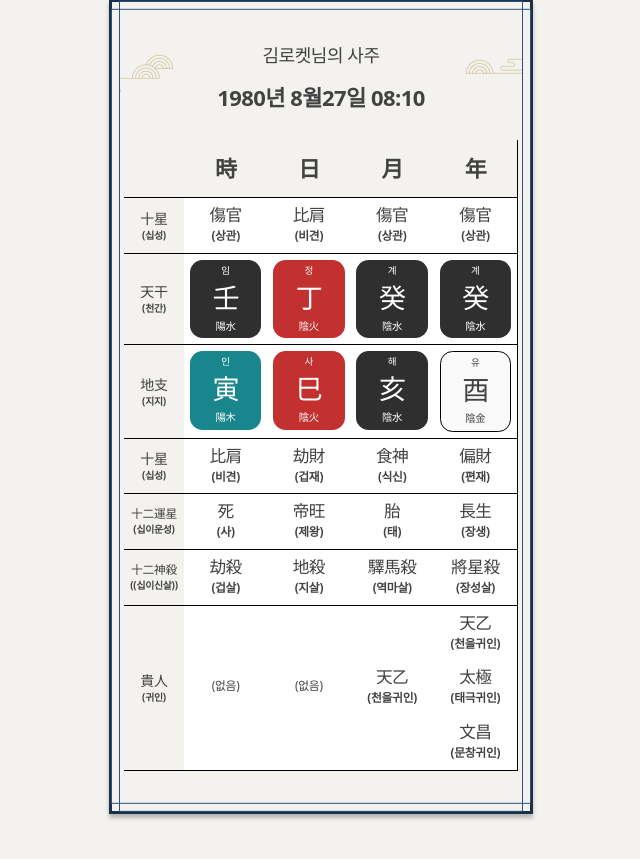
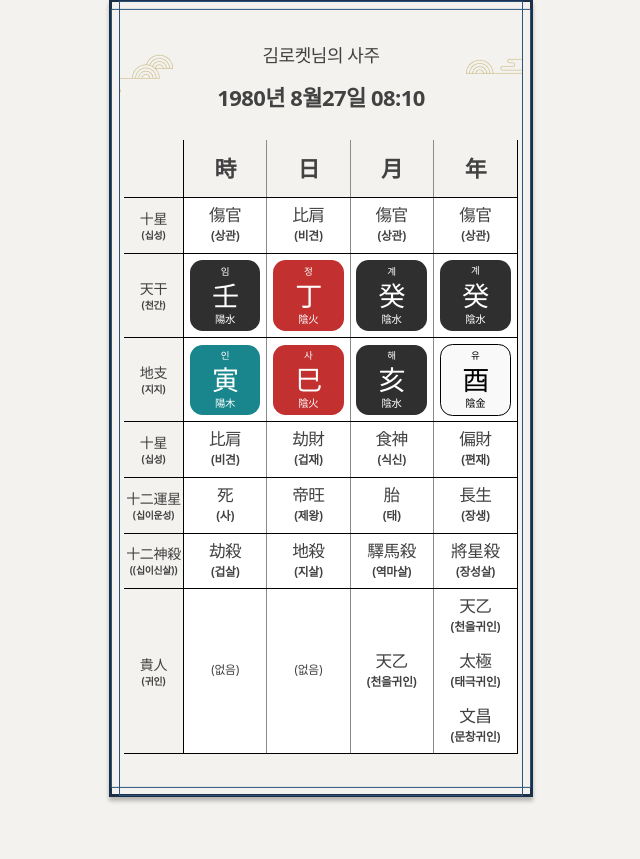
Before and after one commit to TheKany/banana, a Next.js app: page / in a window 1280 px wide. Shown: the part 1802-2661 px from the top of the page, without its empty margins (319-959 px from the left). Built offline with nearby package versions, Linux system fonts and the light colour scheme.

Commit message:
컴포넌트 구조 변경

```diff
--- a/src/components/_common/_Text.tsx
+++ b/src/components/_common/_Text.tsx
@@ -11,7 +11,7 @@ const Text = ({ children, className, fz }: Props) => {
     <span
       className={`text-center tracking-tight ${className ?? ""}`}
       style={{
-        fontSize: `clamp(${fz - 1}px, ${(fz / 375) * 100}vw, ${fz + 2}px)`,
+        fontSize: `clamp(${fz - 5}px, ${(fz / 375) * 100}vw, ${fz + 2}px)`,
       }}
     >
       {children}
--- /dev/null
+++ b/src/components/sajuTable/CellType.tsx
@@ -0,0 +1,103 @@
+import React from "react";
+import Text from "../_common/_Text";
+
+type Title = {
+  type: "title";
+  word: string;
+  wordFz: number;
+  mean: string;
+  meanFz: number;
+  className?: string;
+};
+
+type Normal = {
+  type: "normal";
+  word: string;
+  wordFz: number;
+  mean: string;
+  meanFz: number;
+  className?: string;
+};
+
+type Symbol = {
+  type: "symbol";
+  korean: string;
+  chinese: string;
+  wordAttr: string;
+  className?: string;
+};
+
+type CellProps = Title | Normal | Symbol;
+
+const symbolBg = (attr: string) => {
+  if (attr.includes("木")) return "bg-[#18868C] text-white";
+  if (attr.includes("火")) return "bg-[#C23030] text-white";
+  if (attr.includes("水")) return "bg-[#2F2F2F] text-white";
+  if (attr.includes("金") || attr.includes("金"))
+    return "bg-[#F9F9F9] text-black border border-black";
+  return "bg-white text-black";
+};
+
+const Cell = (props: CellProps) => {
+  switch (props.type) {
+    case "title": {
+      const { word, wordFz, mean, meanFz, className } = props;
+      return (
+        <div
+          className={`flex flex-col justify-center py-1 border-r border-black ${
+            className ?? ""
+          }`}
+        >
+          <Text fz={wordFz}>{word}</Text>
+          <Text fz={meanFz} className="font-bold">
+            ({mean})
+          </Text>
+        </div>
+      );
+    }
+
+    case "normal": {
+      const { word, wordFz, mean, meanFz, className } = props;
+      const empty = word === "" && mean === "";
+      return (
+        <div
+          className={`flex flex-col items-center justify-center bg-white pt-1 pb-2 ${
+            className ?? ""
+          }`}
+        >
+          {!empty && word !== "" && <Text fz={wordFz}>{word}</Text>}
+          {!empty && mean !== "" && (
+            <Text fz={meanFz} className="font-bold">
+              ({mean})
+            </Text>
+          )}
+          {empty && <Text fz={9.78}>(없음)</Text>}
+        </div>
+      );
+    }
+
+    case "symbol": {
+      const { korean, chinese, wordAttr, className } = props;
+      const colorClass = symbolBg(wordAttr);
+      return (
+        <div className={`bg-white p-[5.87px] ${className ?? ""}`}>
+          <div
+            className={`w-full aspect-square h-auto self-start grid place-items-center rounded-[12.55px] p-1 ${colorClass}`}
+          >
+            <Text fz={7.6} className="leading-none">
+              {korean}
+            </Text>
+            <Text fz={25.11} className="leading-none">
+              {chinese}
+            </Text>
+            <Text fz={8.37} className="leading-none">
+              {wordAttr}
+            </Text>
+          </div>
+        </div>
+      );
+    }
+  }
+};
+
+export default Cell;
--- a/src/components/sajuTable/ResultContainer.tsx
+++ b/src/components/sajuTable/ResultContainer.tsx
@@ -1,27 +1,96 @@
 import React from "react";
 import Text from "../_common/_Text";
-import RowData from "./RowData";
-import RowTitle from "./RowTitle";
-import RowSymbolData from "./RowSymbolData";
 import Image from "next/image";
+import TableRow from "./TableRow";
+import Cell from "./CellType";
 
 const ResultContainer = () => {
-  const data = {
-    name: "김로켓",
-    birth: "1980년 8월27일 08:10",
-    row1: [
-      ["十星", "십성"],
-      ["比肩", "비견"],
-      ["傷官", "상관"],
-      ["傷官", "상관"],
+  const sajuData = {
+    rows: [
+      {
+        id: "십성-1",
+        title: { word: "十星", mean: "십성" },
+        result: [
+          [{ type: "text", word: "傷官", mean: "상관" }],
+          [{ type: "text", word: "比肩", mean: "비견" }],
+          [{ type: "text", word: "傷官", mean: "상관" }],
+          [{ type: "text", word: "傷官", mean: "상관" }],
+        ],
+      },
+      {
+        id: "천간",
+        title: { word: "天干", mean: "천간" },
+        result: [
+          [{ type: "symbol", korean: "임", chinese: "壬", wordAttr: "陽水" }],
+          [{ type: "symbol", korean: "정", chinese: "丁", wordAttr: "陰火" }],
+          [{ type: "symbol", korean: "계", chinese: "癸", wordAttr: "陰水" }],
+          [{ type: "symbol", korean: "계", chinese: "癸", wordAttr: "陰水" }],
+        ],
+      },
+      {
+        id: "지지",
+        title: { word: "地支", mean: "지지" },
+        result: [
+          [{ type: "symbol", korean: "인", chinese: "寅", wordAttr: "陽木" }],
+          [{ type: "symbol", korean: "사", chinese: "巳", wordAttr: "陰火" }],
+          [{ type: "symbol", korean: "해", chinese: "亥", wordAttr: "陰水" }],
+          [{ type: "symbol", korean: "유", chinese: "酉", wordAttr: "陰金" }],
+        ],
+      },
+      {
+        id: "십성-2",
+        title: { word: "十星", mean: "십성" },
+        result: [
+          [{ type: "text", word: "比肩", mean: "비견" }],
+          [{ type: "text", word: "劫財", mean: "겁재" }],
+          [{ type: "text", word: "食神", mean: "식신" }],
+          [{ type: "text", word: "偏財", mean: "편재" }],
+        ],
+      },
+      {
+        id: "십이운성",
+        title: { word: "十二運星", mean: "십이운성" },
+        result: [
+          [{ type: "text", word: "死", mean: "사" }],
+          [{ type: "text", word: "帝旺", mean: "제왕" }],
+          [{ type: "text", word: "胎", mean: "태" }],
+          [{ type: "text", word: "長生", mean: "장생" }],
+        ],
+      },
+      {
+        id: "십이신살",
+        title: { word: "十二神殺", mean: "(십이신살)" },
+        result: [
+          [{ type: "text", word: "劫殺", mean: "겁살" }],
+          [{ type: "text", word: "地殺", mean: "지살" }],
+          [{ type: "text", word: "驛馬殺", mean: "역마살" }],
+          [{ type: "text", word: "將星殺", mean: "장성살" }],
+        ],
+      },
+      {
+        id: "귀인",
+        title: { word: "貴人", mean: "귀인" },
+        result: [
+          [{ type: "text", word: "", mean: "" }],
+          [{ type: "text", word: "", mean: "" }],
+          [{ type: "text", word: "天乙", mean: "천을귀인" }],
+          [
+            { type: "text", word: "天乙", mean: "천을귀인" },
+            { type: "text", word: "太極", mean: "태극귀인" },
+            { type: "text", word: "文昌", mean: "문창귀인" },
+          ],
+        ],
+      },
     ],
   };
 
   return (
     <section className="relative border-[3px] border-[#1B2F49] mx-[12px] base-shadow">
-      {/* 장식 */}
-
-      <div className="position-center outline outline-[#2B557E] w-full h-[calc(100%-16px)]">
+      {/* 장식 읽히지 않도록 */}
+      <div
+        className="position-center pointer-events-none outline outline-[#2B557E] w-full h-[calc(100%-16px)]"
+        aria-hidden="true"
+      >
         <Image
           src={"/img/left-cloud.png"}
           alt="왼쪽 장식"
@@ -29,7 +98,6 @@ const ResultContainer = () => {
           height={0}
           sizes="100vw"
           className="absolute left-[8px] top-[45px] w-[56px] aspect-[56/38]"
-          priority
         />
         <Image
           src={"/img/right-cloud.png"}
@@ -38,12 +106,12 @@ const ResultContainer = () => {
           height={0}
           sizes="100vw"
           className="absolute right-[8px] top-[26px] w-[56px] aspect-[56/38]"
-          priority
         />
       </div>
-
-      {/* 장식 */}
-      <div className="position-center outline outline-[#2B557E] w-[calc(100%-16px)] h-full py-10"></div>
+      <div
+        className="position-center pointer-events-none outline outline-[#2B557E] w-[calc(100%-16px)] h-full py-10"
+        aria-hidden="true"
+      />
 
       <div className="my-10">
         {/* 사용자 정보 */}
@@ -53,17 +121,20 @@ const ResultContainer = () => {
             1980년 8월27일 08:10
           </Text>
         </div>
+
         {/* 사용자 사주 정보 */}
         <div className="mx-3 border-r border-b border-r-black border-b-black">
           {/* 헤더 */}
           <div className="grid grid-cols-[60px_repeat(4,1fr)]">
-            <div></div>
+            <div className="border-r border-black"></div>
+
+            <div className="col-span-4 grid grid-cols-4 divide-x divide-[#8A8A8A]">
               <Text fz={20} className="font-bold py-3">
                 時
-            </Text>
+              </Text>{" "}
               <Text fz={20} className="font-bold py-3">
                 日
-            </Text>
+              </Text>{" "}
               <Text fz={20} className="font-bold py-3">
                 月
               </Text>
@@ -71,114 +142,46 @@ const ResultContainer = () => {
                 年
               </Text>
             </div>
-          <div>
-            {/* row1: 십성 */}
-            <div className="grid grid-cols-[60px_repeat(4,1fr)] border-t border-t-black">
-              <RowTitle word="十星" wordFz={12} mean="십성" meanFz={7.82} />
-              <RowData word="傷官" wordFz={14.67} mean="상관" meanFz={9.78} />
-              <RowData word="比肩" wordFz={14.67} mean="비견" meanFz={9.78} />
-              <RowData word="傷官" wordFz={14.67} mean="상관" meanFz={9.78} />
-              <RowData word="傷官" wordFz={14.67} mean="상관" meanFz={9.78} />
           </div>
 
-            {/* row2: 천간 */}
-            <div className="grid grid-cols-[60px_repeat(4,1fr)] border-t border-t-black">
-              <RowTitle word="天干" wordFz={12} mean="천간" meanFz={7.82} />
-              <RowSymbolData korean="임" chinese="壬" wordAttr="陽水" />
-              <RowSymbolData korean="정" chinese="丁" wordAttr="陰火" />
-              <RowSymbolData korean="계" chinese="癸" wordAttr="陰水" />
-              <RowSymbolData korean="계" chinese="癸" wordAttr="陰水" />
-            </div>
-
-            {/* row3: 지지 */}
-            <div className="grid grid-cols-[60px_repeat(4,1fr)] border-t border-t-black">
-              <RowTitle word="地支" wordFz={12} mean="지지" meanFz={7.82} />
-              <RowSymbolData korean="인" chinese="寅" wordAttr="陽木" />
-              <RowSymbolData korean="사" chinese="巳" wordAttr="陰火" />
-              <RowSymbolData korean="해" chinese="亥" wordAttr="陰水" />
-              <RowSymbolData korean="유" chinese="酉" wordAttr="陰金" />
-            </div>
-
-            {/* row4: 십성 */}
-            <div className="grid grid-cols-[60px_repeat(4,1fr)] border-t border-t-black">
-              <RowTitle word="十星" wordFz={12} mean="십성" meanFz={7.82} />
-              <RowData word="比肩" wordFz={14.67} mean="비견" meanFz={9.78} />
-              <RowData word="劫財" wordFz={14.67} mean="겁재" meanFz={9.78} />
-              <RowData word="食神" wordFz={14.67} mean="식신" meanFz={9.78} />
-              <RowData word="偏財" wordFz={14.67} mean="편재" meanFz={9.78} />
-            </div>
-
-            {/* row5: 십이운성 */}
-            <div className="grid grid-cols-[60px_repeat(4,1fr)] border-t border-t-black">
-              <RowTitle
-                word="十二運星"
-                wordFz={9.78}
-                mean="십이운성"
+          <>
+            {sajuData.rows.map((row) => (
+              <TableRow key={row.id}>
+                <Cell
+                  type="title"
+                  word={row.title.word}
+                  wordFz={12}
+                  mean={row.title.mean}
                   meanFz={7.82}
                 />
-              <RowData word="死" wordFz={14.67} mean="사" meanFz={9.78} />
-              <RowData word="帝旺" wordFz={14.67} mean="제왕" meanFz={9.78} />
-              <RowData word="胎" wordFz={14.67} mean="태" meanFz={9.78} />
-              <RowData word="長生" wordFz={14.67} mean="장생" meanFz={9.78} />
-            </div>
 
-            {/* row6: 십이신살 */}
-            <div className="grid grid-cols-[60px_repeat(4,1fr)] border-t border-t-black">
-              <RowTitle
-                word="十二神殺"
-                wordFz={9.78}
-                mean="(십이신살)"
-                meanFz={7.82}
-              />
-              <RowData word="劫殺" wordFz={14.67} mean="겁살" meanFz={9.78} />
-              <RowData word="地殺" wordFz={14.67} mean="지살" meanFz={9.78} />
-              <RowData
-                word="驛馬殺"
+                {row.result.map((cell, idx) => (
+                  <div key={idx} className="bg-white flex-col-center">
+                    {cell.map((item, i) =>
+                      "word" in item ? (
+                        <Cell
+                          key={i}
+                          type="normal"
+                          word={item.word}
                           wordFz={14.67}
-                mean="역마살"
+                          mean={item.mean}
                           meanFz={9.78}
                         />
-              <RowData
-                word="將星殺"
-                wordFz={14.67}
-                mean="장성살"
-                meanFz={9.78}
+                      ) : (
+                        <Cell
+                          key={i}
+                          type="symbol"
+                          korean={item.korean}
+                          chinese={item.chinese}
+                          wordAttr={item.wordAttr}
                         />
+                      )
+                    )}
                   </div>
-
-            {/* row7: 귀인 */}
-            <div className="grid grid-cols-[60px_repeat(4,1fr)] border-t border-t-black">
-              <RowTitle word="貴人" wordFz={12} mean="귀인" meanFz={7.82} />
-              <RowData word="" wordFz={0} mean="" meanFz={0} />
-              <RowData word="" wordFz={0} mean="" meanFz={0} />
-              <RowData
-                word="天乙"
-                wordFz={14.67}
-                mean="천을귀인"
-                meanFz={9.78}
-              />
-              <div>
-                <RowData
-                  word="天乙"
-                  wordFz={14.67}
-                  mean="천을귀인"
-                  meanFz={9.78}
-                />
-                <RowData
-                  word="太極"
-                  wordFz={14.67}
-                  mean="태극귀인"
-                  meanFz={9.78}
-                />
-                <RowData
-                  word="文昌"
-                  wordFz={14.67}
-                  mean="문창귀인"
-                  meanFz={9.78}
-                />
-              </div>
-            </div>
-          </div>
+                ))}
+              </TableRow>
+            ))}
+          </>
         </div>
       </div>
     </section>
--- a/src/components/sajuTable/RowData.tsx
+++ /dev/null
@@ -1,26 +0,0 @@
-import React from "react";
-import Text from "../_common/_Text";
-
-type Props = {
-  word: string;
-  wordFz: number;
-  mean: string;
-  meanFz: number;
-};
-
-const RowData = ({ word, wordFz, mean, meanFz }: Props) => {
-  return (
-    <div className="flex flex-col justify-center align-middle bg-white pt-1 pb-2">
-      {word !== "" ? <Text fz={wordFz}>{word}</Text> : null}
-      {mean !== "" ? (
-        <Text fz={meanFz} className="font-bold">
-          ({mean})
-        </Text>
-      ) : null}
-
-      {word === "" && mean == "" ? <Text fz={9.78}>(없음)</Text> : null}
-    </div>
-  );
-};
-
-export default RowData;
--- a/src/components/sajuTable/RowSymbolData.tsx
+++ /dev/null
@@ -1,98 +0,0 @@
-import React from "react";
-import Text from "../_common/_Text";
-
-type Props = {
-  korean: string;
-  chinese: string;
-  wordAttr: string;
-};
-
-const RowSymbolData = ({ korean, chinese, wordAttr }: Props) => {
-  switch (true) {
-    case wordAttr.includes("木"):
-      return (
-        <div className=" bg-white p-[5.87px]">
-          <div
-            className={`flex-center rounded-[12.55px] aspect-square p-1 bg-[#18868C]`}
-          >
-            <Text fz={7.6} className=" text-white">
-              {korean}
-            </Text>
-            <Text fz={25.11} className=" text-white">
-              {chinese}
-            </Text>
-            <Text fz={8.37} className=" text-white">
-              {wordAttr}
-            </Text>
-          </div>
-        </div>
-      );
-
-    case wordAttr.includes("火"):
-      return (
-        <div className=" bg-white p-[5.87px]">
-          <div
-            className={`flex-center rounded-[12.55px] aspect-square p-1 bg-[#C23030]`}
-          >
-            <Text fz={7.6} className=" text-white">
-              {korean}
-            </Text>
-            <Text fz={25.11} className=" text-white">
-              {chinese}
-            </Text>
-            <Text fz={8.37} className=" text-white">
-              {wordAttr}
-            </Text>
-          </div>
-        </div>
-      );
-
-    case wordAttr.includes("水"):
-      return (
-        <div className=" bg-white p-[5.87px]">
-          <div
-            className={`flex-center rounded-[12.55px] aspect-square p-1 bg-[#2F2F2F]`}
-          >
-            <Text fz={7.6} className=" text-white">
-              {korean}
-            </Text>
-            <Text fz={25.11} className=" text-white">
-              {chinese}
-            </Text>
-            <Text fz={8.37} className=" text-white">
-              {wordAttr}
-            </Text>
-          </div>
-        </div>
-      );
-
-    case wordAttr.includes("金"):
-      return (
-        <div className=" bg-white p-[5.87px]">
-          <div
-            className={`flex-center rounded-[12.55px] aspect-square p-1 bg-[#F9F9F9] border border-black`}
-          >
-            <Text fz={7.6}>{korean}</Text>
-            <Text fz={25.11}>{chinese}</Text>
-            <Text fz={8.37}>{wordAttr}</Text>
-          </div>
-        </div>
-      );
-
-    default:
-      break;
-  }
-};
-
-export default RowSymbolData;
-
-/*
- 오행 색상 가이드
- 木 => #18868C
- 火 => #C23030
- 水 => #2F2F2F
- 金 => #F9F9F9
-
- // 의도된 사항인지 아닌지 모르겠지만,
- // 천간의 "계" 와 지지의 "해"의 attr은 같은데 배경색이 다름.
-*/
--- a/src/components/sajuTable/RowTitle.tsx
+++ /dev/null
@@ -1,22 +0,0 @@
-import React from "react";
-import Text from "../_common/_Text";
-
-type Props = {
-  word: string;
-  wordFz: number;
-  mean: string;
-  meanFz: number;
-};
-
-const RowTitle = ({ word, wordFz, mean, meanFz }: Props) => {
-  return (
-    <div className="flex flex-col justify-center align-middle py-1">
-      <Text fz={wordFz}>{word}</Text>
-      <Text fz={meanFz} className="font-bold">
-        ({mean})
-      </Text>
-    </div>
-  );
-};
-
-export default RowTitle;
--- /dev/null
+++ b/src/components/sajuTable/TableRow.tsx
@@ -0,0 +1,15 @@
+import React from "react";
+
+type Props = {
+  children: React.ReactNode;
+};
+
+const TableRow = ({ children }: Props) => {
+  return (
+    <div className="grid grid-cols-[60px_repeat(4,1fr)] border-t border-t-black divide-x divide-[#8A8A8A]">
+      {children}
+    </div>
+  );
+};
+
+export default TableRow;
--- a/src/styles/globals.css
+++ b/src/styles/globals.css
@@ -10,7 +10,7 @@ body {
   @apply absolute top-1/2 left-1/2 -translate-x-1/2 -translate-y-1/2;
 }
 
-@utility flex-center {
+@utility flex-col-center {
   @apply flex flex-col justify-center align-middle
 }
 
```
Also changed, not shown: src/components/sajuTable/_SajuTable.tsx (deleted), 1 other file (tests, documents, lock files or other folders). Lines whose indentation alone changed are shown as unchanged.
